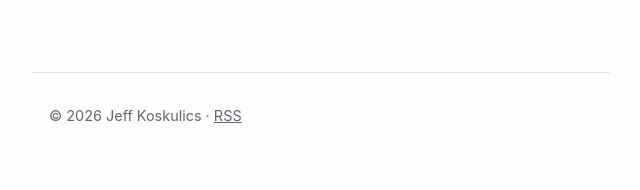
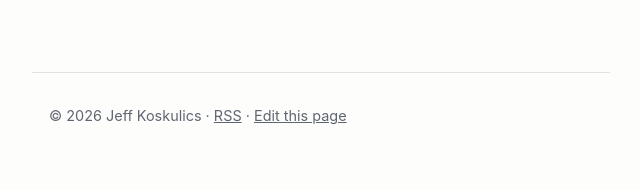
Before and after one commit to jeffkoskulics/jeffkoskulics.github.io, a Jekyll site: the page built from index.md, in a window 1280 px wide. Shown: the part 1298-1488 px from the top of the page, without its empty margins (319-959 px from the left). Built offline with Jekyll 4.4.1, drawn with Linux system fonts in a browser that asks for light colours.

Commit message:
Add "Edit this page" links to the footer
Each page footer links to its own Markdown source in GitHub's web editor,
so a typo spotted while reading can be fixed in the browser, including from
a phone. No infrastructure: the link is built from page.path.

Verified with a local build — all five pages resolve to the correct source
file, including posts under _posts/.

Co-Authored-By: Claude Opus 5 <noreply@anthropic.com>
Claude-Session: https://claude.ai/code/session_01GMrc4F4gSKqjj4dE9kkChQ

```diff
--- a/_config.yml
+++ b/_config.yml
@@ -8,6 +8,8 @@ url: "https://jeffkoskulics.github.io"
 baseurl: ""
 
 github_username: jeffkoskulics
+repository: jeffkoskulics/jeffkoskulics.github.io
+edit_branch: gh-pages
 
 permalink: /blog/:year/:month/:day/:title/
 timezone: America/Phoenix
--- a/_layouts/default.html
+++ b/_layouts/default.html
@@ -25,7 +25,10 @@
 
   <footer class="site-footer">
     <p>&copy; {{ site.time | date: "%Y" }} {{ site.author }} &middot;
-       <a href="{{ '/feed.xml' | relative_url }}">RSS</a></p>
+       <a href="{{ '/feed.xml' | relative_url }}">RSS</a>
+       {%- if page.path and page.path != "" %} &middot;
+       <a href="https://github.com/{{ site.repository }}/edit/{{ site.edit_branch }}/{{ page.path }}">Edit this page</a>
+       {%- endif %}</p>
   </footer>
 </body>
 </html>
```
Also changed, not shown: README.md.
